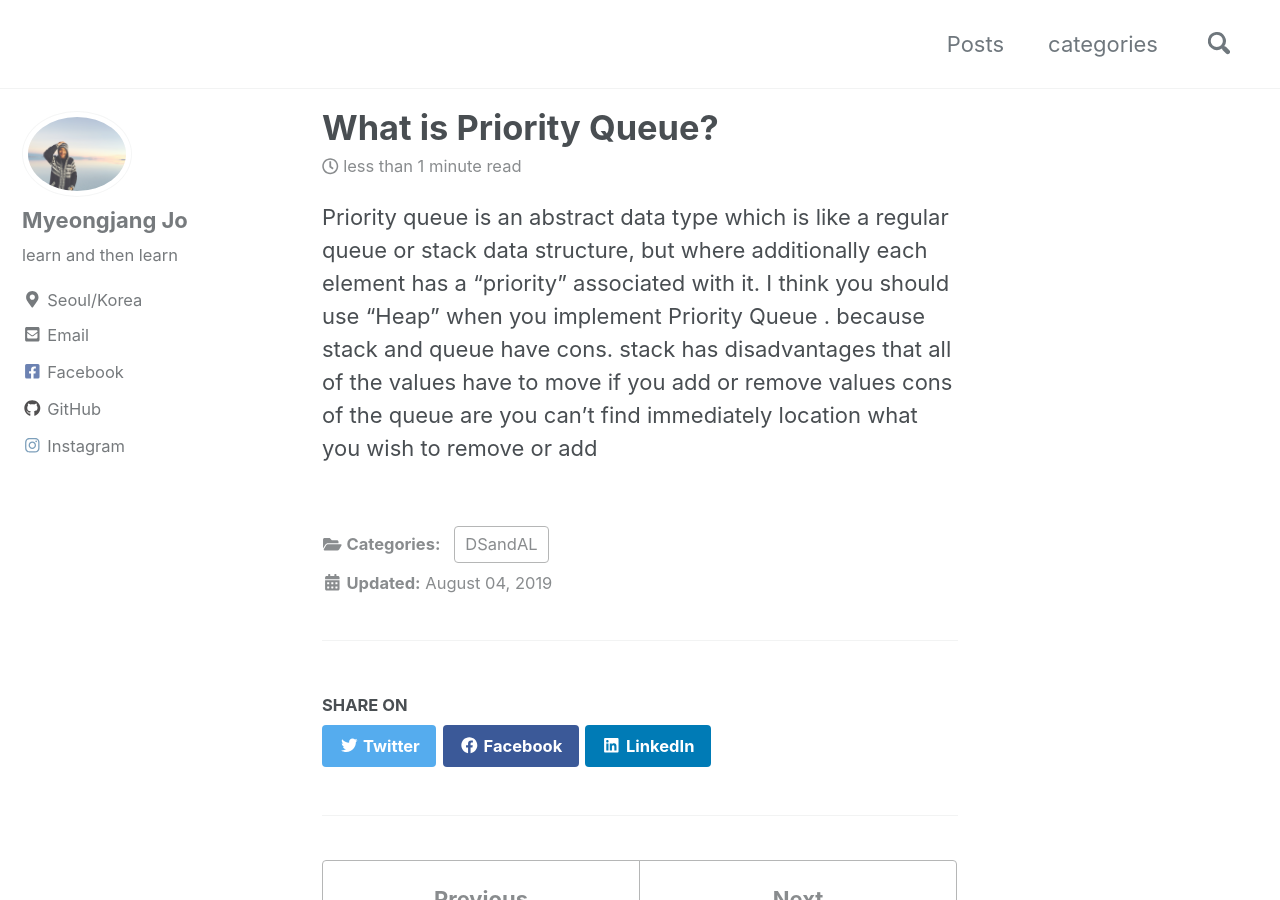
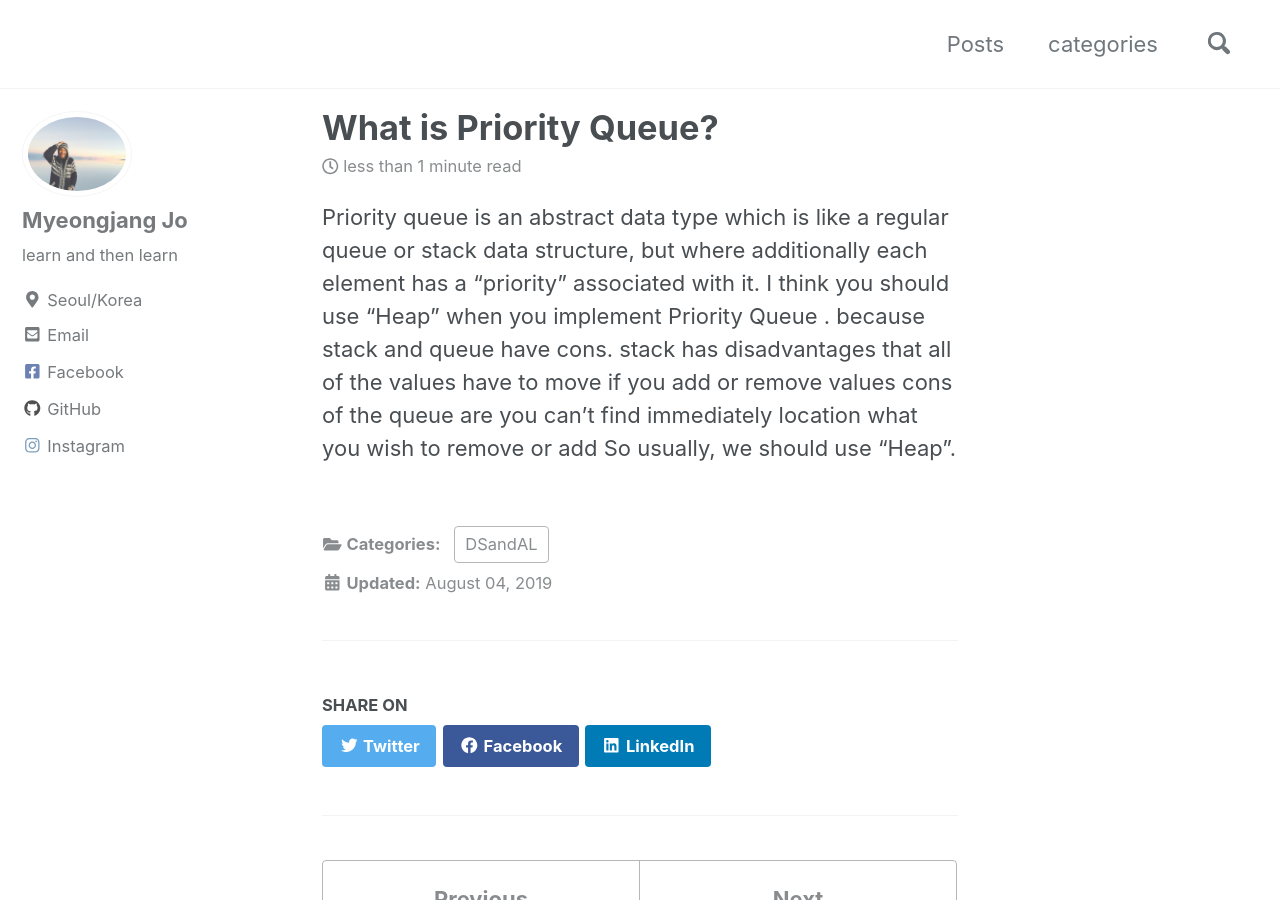
Before and after one commit to josephmjjo/josephmjjo.github.io, a Jekyll site: the page built from _posts/2019-08-04-priorityqueue.md, in a window 1280 px wide and 900 px high. Built offline with Jekyll 4.4.1, drawn with Linux system fonts in a browser that asks for light colours; cached includes are drawn as plain includes; nearby versions of some CDN libraries.

Commit message:
_posts/2019-08-04-priorityqueue.md updated from https://stackedit.io/

```diff
--- a/_posts/2019-08-04-priorityqueue.md
+++ b/_posts/2019-08-04-priorityqueue.md
@@ -10,3 +10,8 @@ Priority queue is an abstract data type which is like a regular queue or stack d
 I think you should use "Heap" when you implement Priority Queue . because stack and queue have cons.
 stack has disadvantages that all of the values have to move if you add or remove values
 cons of the queue are you can't find immediately location what you wish to remove or add
+So usually, we should use "Heap".
+
+<!--stackedit_data:
+eyJoaXN0b3J5IjpbMTk0MDgyMDExMF19
+-->
```
